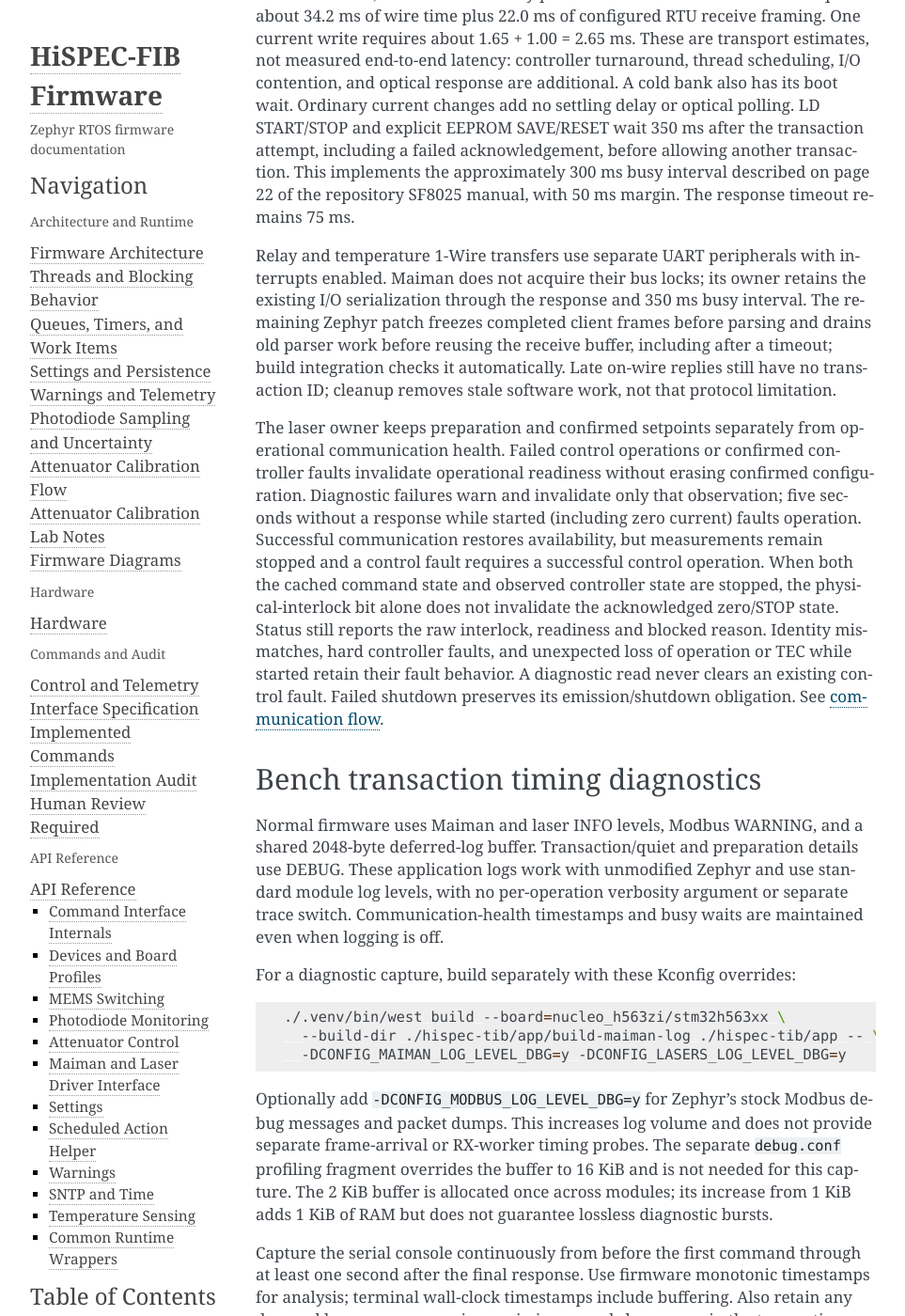
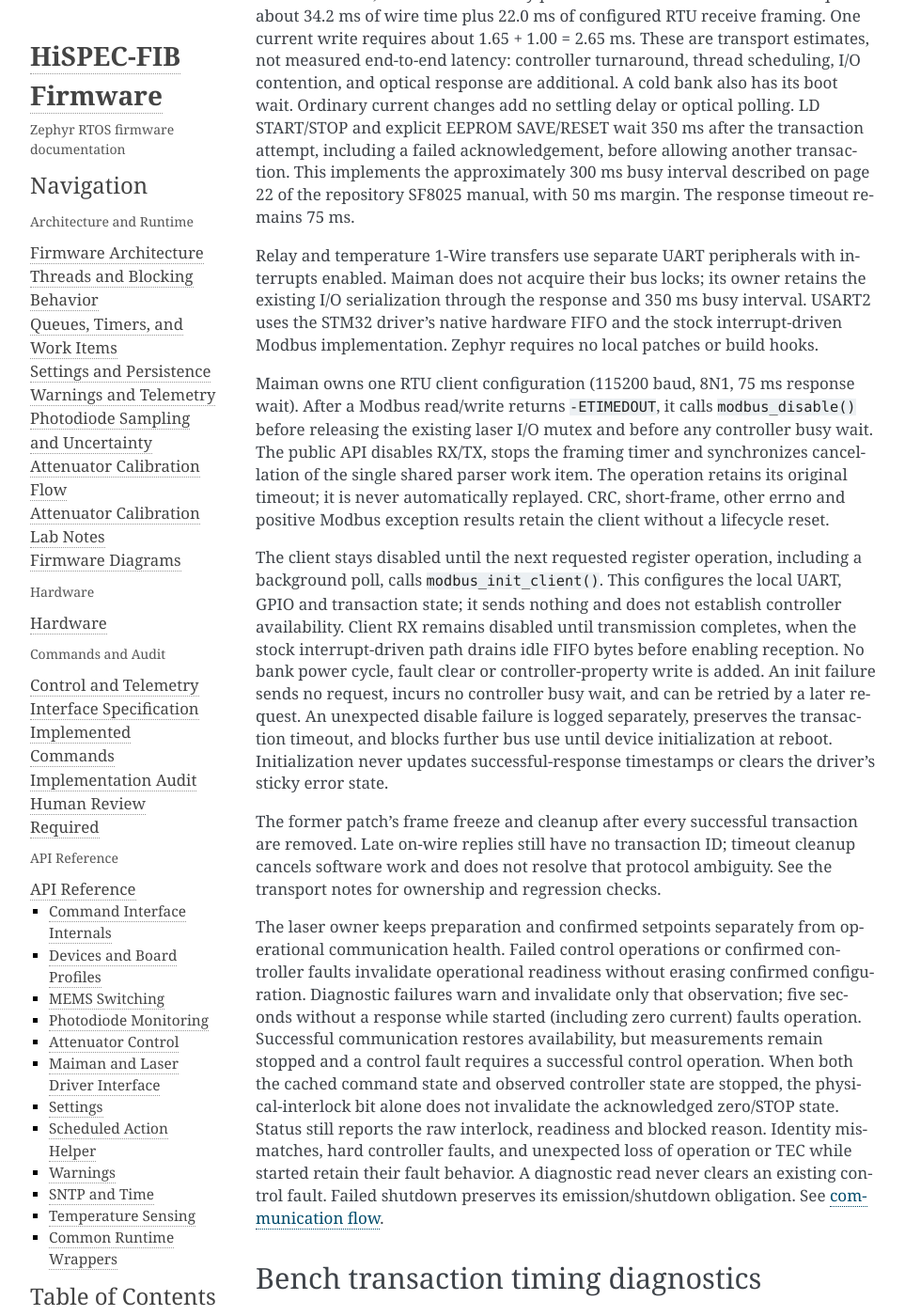
Before and after one commit to COO-Utilities/hispec-tib, a Sphinx documentation site: the page built from doc/api/maiman_laser.md, in a window 1280 px wide and 1400 px high, scrolled down 1360 px. Shown: the whole window at 94% size, without its empty margins (148-1111 px from the left). Built offline with Sphinx 7.4.7, drawn with Linux system fonts in a browser that asks for light colours; some of the changed text lies outside the part shown.

Commit message:
Use native USART2 FIFO and retire the Zephyr RTU patch
Enable STM32 USART2 FIFO while retaining interrupt-driven Modbus and GPIO
driver enable. Move client configuration into Maiman and replace interface
selection with client initialization. Only a timed-out register transaction
disables the client, synchronizing cancellation of its shared parser work;
initialization waits until the next requested transaction. Preserve the
original error, sticky health state, response timestamps and busy guards,
without replaying commands or treating local initialization as a response.

Remove the final Zephyr patch, manifest, apply helper and build hooks. The
existing west pin now runs unmodified with the UART-backed 1-Wire buses.
Update transport documentation and the PCB validation item accordingly.

Validation: both host suites pass, including queued/running parser lifecycle,
idle FIFO garbage, deferred initialization failures and timeout-only cleanup
at OFF/INFO/DEBUG log levels. A fresh nucleo_h563zi/stm32h563xx build passes;
generated DTS/config confirm FIFO, serial 1-Wire and interrupt-driven Modbus.
Zephyr is clean at 55303e23f59df42d3ba41f0e93ca2192240f804a. Not flashed.

```diff
--- a/doc/api/maiman_laser.md
+++ b/doc/api/maiman_laser.md
@@ -62,11 +62,33 @@ manual, with 50 ms margin. The response timeout remains 75 ms.
 Relay and temperature 1-Wire transfers use separate UART peripherals with
 interrupts enabled. Maiman does not acquire their bus locks; its owner retains
 the existing I/O serialization through the response and 350 ms busy interval.
-The remaining Zephyr patch freezes completed client frames before parsing and
-drains old parser work before reusing the receive buffer, including after a
-timeout; [build integration](../../zephyr/README.md) checks it automatically.
-Late on-wire replies still have no transaction ID; cleanup removes stale
-software work, not that protocol limitation.
+USART2 uses the STM32 driver's native hardware FIFO and the stock interrupt-driven
+Modbus implementation. Zephyr requires no local patches or build hooks.
+
+Maiman owns one RTU client configuration (115200 baud, 8N1, 75 ms response wait).
+After a Modbus read/write returns `-ETIMEDOUT`, it calls `modbus_disable()` before
+releasing the existing laser I/O mutex and before any controller busy wait. The
+public API disables RX/TX, stops the framing timer and synchronizes cancellation
+of the single shared parser work item. The operation retains its original timeout;
+it is never automatically replayed. CRC, short-frame, other errno and positive
+Modbus exception results retain the client without a lifecycle reset.
+
+The client stays disabled until the next requested register operation, including
+a background poll, calls `modbus_init_client()`. This configures the local UART,
+GPIO and transaction state; it sends nothing and does not establish controller
+availability. Client RX remains disabled until transmission completes, when the
+stock interrupt-driven path drains idle FIFO bytes before enabling reception.
+No bank power cycle, fault clear or controller-property write is added. An init
+failure sends no request, incurs no controller busy wait, and can be retried by
+a later request. An unexpected disable failure is logged separately, preserves
+the transaction timeout, and blocks further bus use until device initialization
+at reboot. Initialization never updates successful-response timestamps or clears
+the driver's sticky error state.
+
+The former patch's frame freeze and cleanup after every successful transaction
+are removed. Late on-wire replies still have no transaction ID; timeout cleanup
+cancels software work and does not resolve that protocol ambiguity. See the
+[transport notes](../../zephyr/README.md) for ownership and regression checks.
 
 The laser owner keeps preparation and confirmed setpoints separately from
 operational communication health. Failed control operations or confirmed
@@ -113,7 +135,7 @@ log-message warnings: missing records leave gaps in the transaction history.
 
 | Record | Interpretation |
 |---|---|
-| `MB seq=... node=... op=... reg=... value=... start_ms=... elapsed_ms=... gap_ms=... rc=...` | One read/write, including failures. Elapsed time ends when the Modbus API returns, before the quiet wait. Gap is since the preceding API completion; first gap is -1. |
+| `MB seq=... node=... op=... reg=... value=... start_ms=... elapsed_ms=... gap_ms=... rc=...` | One read/write, including failures. Elapsed time ends when the Modbus API returns, before timeout cleanup or the quiet wait. Gap is since the preceding API completion; first gap is -1. |
 | `MB quiet ... start_ms=... wait_ms=350` / `release_ms=...` | Busy operation and enforced release time. The next request must start at or after release. |
 | `Laser ... prepare configuration_needed=...` / `applying configuration` | Separates ordinary restart from actual configuration writes. |
 
```
Also changed, not shown: doc/architecture.md (+8 -4 lines), doc/hardware.md (+5 -0 lines), doc/human_review_required.md (+10 -8 lines), zephyr/README.md, 11 other files.
